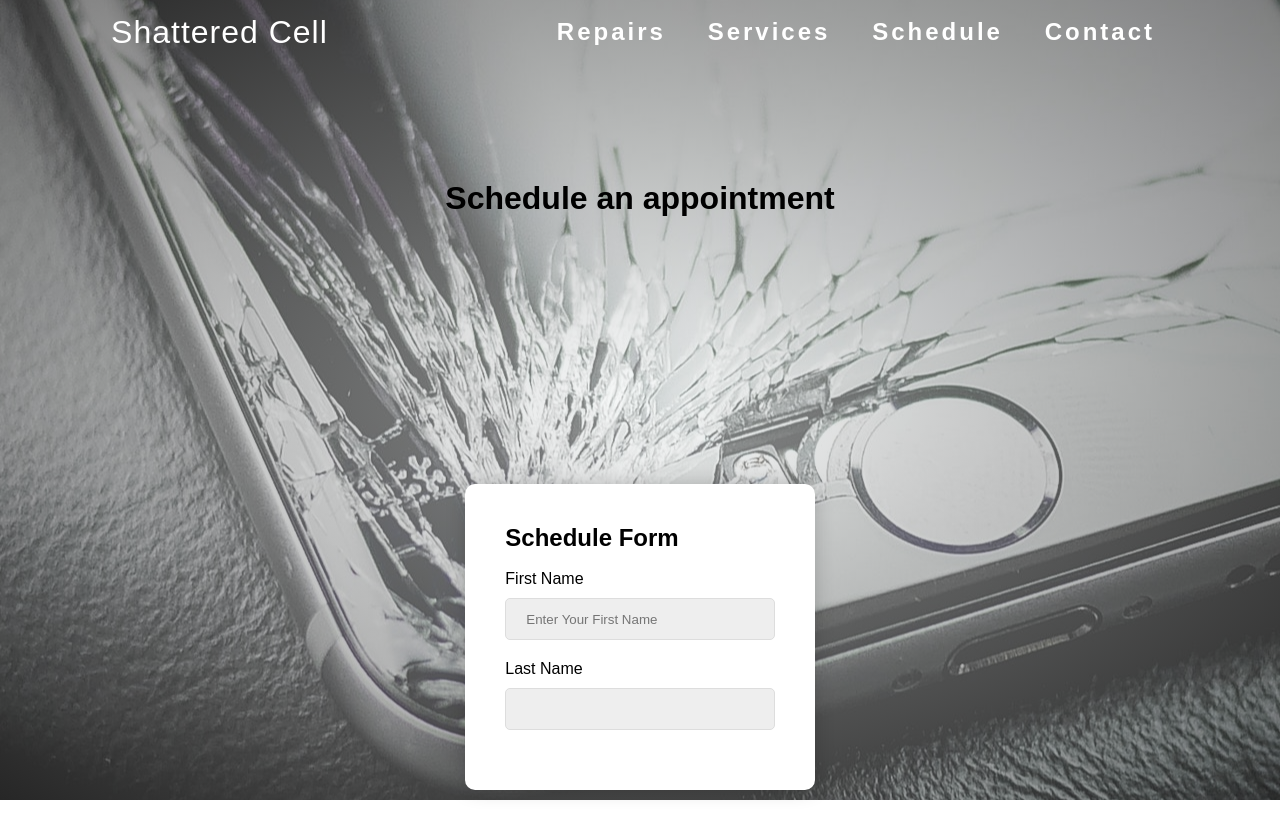
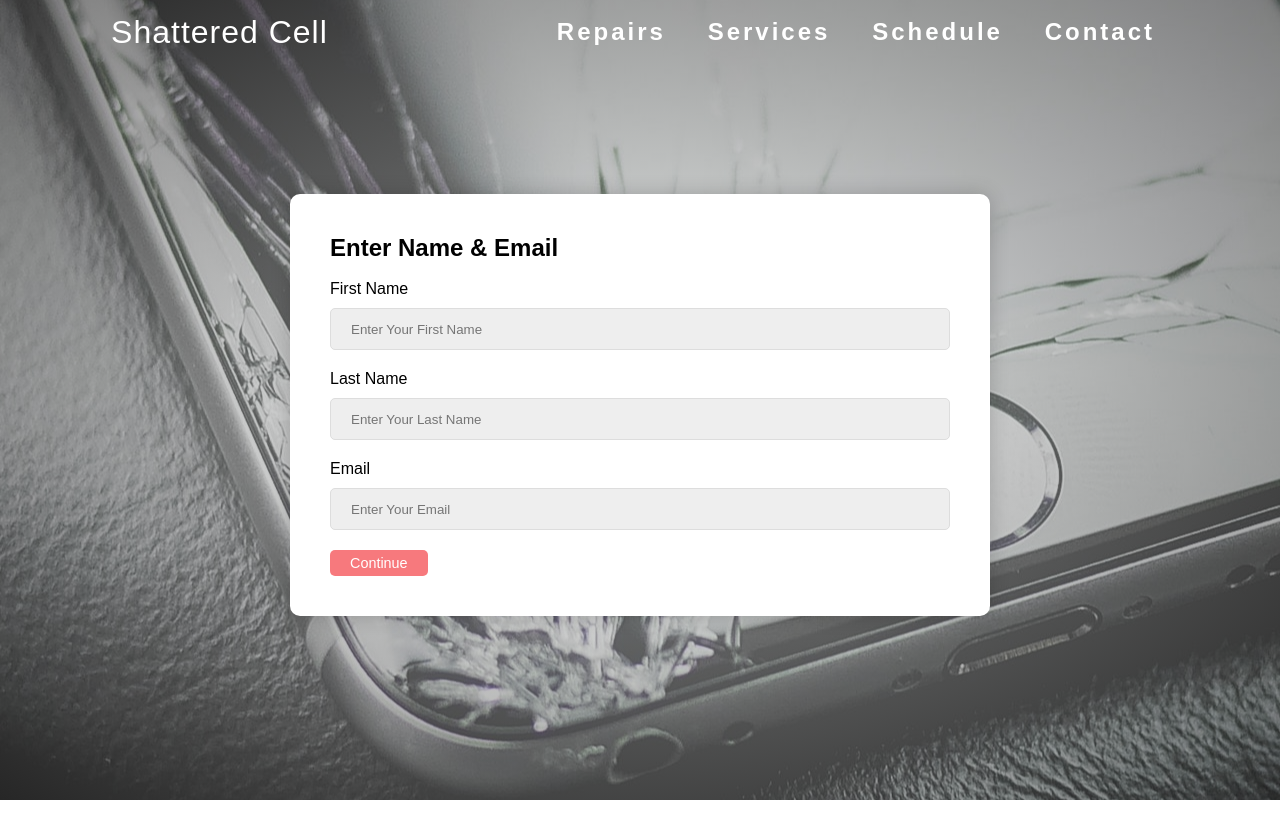
Before and after one commit to DeLaCruz26/ShatteredCell, a React (Create React App) app: page /schedule in a window 1280 px wide. Shown: the top 838 px of the page. After the commit the page ends 800 px from the top, so only its background shows below. Built offline with nearby package versions, Linux system fonts and the light colour scheme.

Commit message:
added secong step to step scheduling form

```diff
--- a/src/App.css
+++ b/src/App.css
@@ -138,21 +138,6 @@ nav {
   padding-top: 10rem;
 }
 
-.schedule-container {
-  display: flex;
-  justify-content: center;
-  align-items: center;
-}
-
-.schedule-wrapper h1 {
-  display: flex;
-  justify-content: center;
-  align-items: center;
-  flex-direction: column;
-  margin: 100px 0 10px 0;
-  padding: 80px 0 10px 0;
-}
-
 @media screen and (max-width: 1020px) {
   body {
     overflow-x: hidden;
--- a/src/components/Schedule.js
+++ b/src/components/Schedule.js
@@ -5,11 +5,8 @@ import Form from './scheduleForm/Form'
 export default class Schedule extends Component {
     render() {
         return (
-            <div className='schedule-container'>
-                <div className='schedule-wrapper'>
-                    <h1>Schedule an appointment</h1>
-                    <Form />
-                </div>
+            <div>
+                <Form />
             </div>
         )
     }
--- a/src/components/Styles.js
+++ b/src/components/Styles.js
@@ -24,7 +24,7 @@ export const StyledFormWrapper = styled.div`
     justify-content: center;
     align-items: center;
     height: 100vh;
-    padding: 0px 20px;
+    padding: 20px 0 10px 0;
 `;
 
 export const StyledForm = styled.form`
@@ -69,3 +69,8 @@ export const StyledError = styled.div`
     font-weight: 800;
     margin: 0 0 20px 0;
 `;
+
+export const StyledSelect = styled.select`
+   display: block;
+   width: 100%
+`;
--- a/src/components/scheduleForm/Appointment.js
+++ b/src/components/scheduleForm/Appointment.js
@@ -1,9 +1,30 @@
 import React from 'react'
+import { GlobalStyle, StyledForm, StyledFormWrapper, StyledInput, StyledSelect } from '../Styles'
 
-export default function Appointment() {
+export default function Appointment(props) {
+    const continueForm = event => {
+        event.preventDefault()
+        props.nextStep()
+    }
+    const back = event => {
+        event.preventDefault()
+        props.prevStep()
+    }
+
+    const { values, handleChange } = props
     return (
-        <div>
-
-        </div>
+        <>
+        <GlobalStyle />
+        <StyledFormWrapper>
+            <StyledForm>
+                <h2>Select Repair Type & Time/Date</h2>
+                <br />
+                <label htmlFor='repair'>Repair Type</label>
+                <StyledSelect
+                    type='select'
+                />
+            </StyledForm>
+        </StyledFormWrapper>
+        </>
     )
 }
--- a/src/components/scheduleForm/UserDetails.js
+++ b/src/components/scheduleForm/UserDetails.js
@@ -1,5 +1,5 @@
 import React from 'react'
-import { GlobalStyle, StyledButton, StyledError, StyledForm, StyledFormWrapper, StyledInput, StyledTextArea } from '../Styles'
+import { GlobalStyle, StyledButton, StyledError, StyledForm, StyledFormWrapper, StyledInput } from '../Styles'
 
 
 export default function UserDetails(props) {
@@ -8,23 +8,38 @@ export default function UserDetails(props) {
         props.nextStep()
     }
 
+    const { values, handleChange } = props
     return (
         <>
         <GlobalStyle />
         <StyledFormWrapper>
             <StyledForm>
-                <h2>Schedule Form</h2>
+                <h2>Enter Name & Email</h2>
                 <br />
                 <label htmlFor='name'>First Name</label>
                 <StyledInput
+                    type='text'
                     placeholder='Enter Your First Name'
-                    onChange={props.handleChange('fristName')}
-                    defaultValue={props.values.firstName}
+                    onChange={handleChange('fristName')}
+                    defaultValue={values.firstName}
                 />
                 <label htmlFor='name'>Last Name</label>
                 <StyledInput
-                    onChange={props.handleChange('lastName')}
+                    type='text'
+                    placeholder='Enter Your Last Name'
+                    onChange={handleChange('lastName')}
+                    defaultValue={values.lastName}
                 />
+                <label htmlFor='email'>Email</label>
+                <StyledInput
+                    type='email'
+                    placeholder='Enter Your Email'
+                    onChange={handleChange('email')}
+                    defaultValue={values.email}
+                />
+                <StyledButton
+                    onClick={continueForm}
+                >Continue</StyledButton>
             </StyledForm>
         </StyledFormWrapper>
         </>
```
